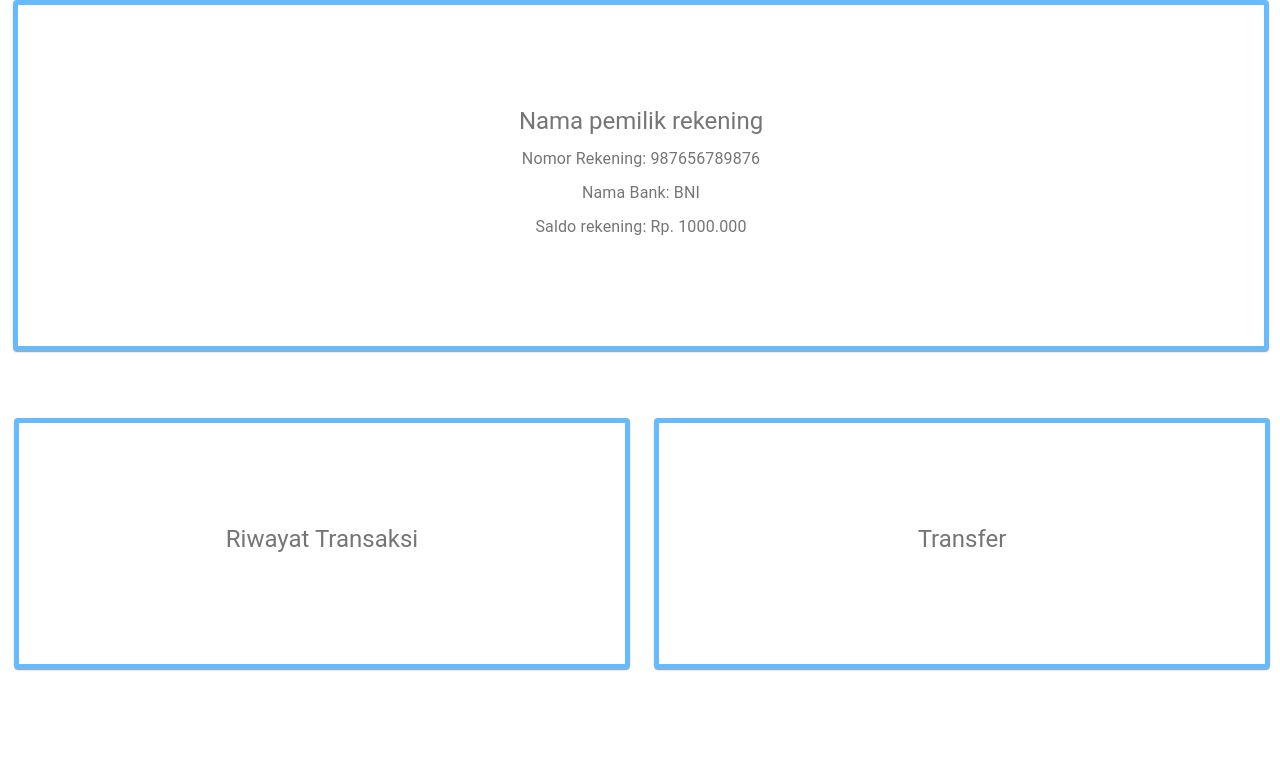
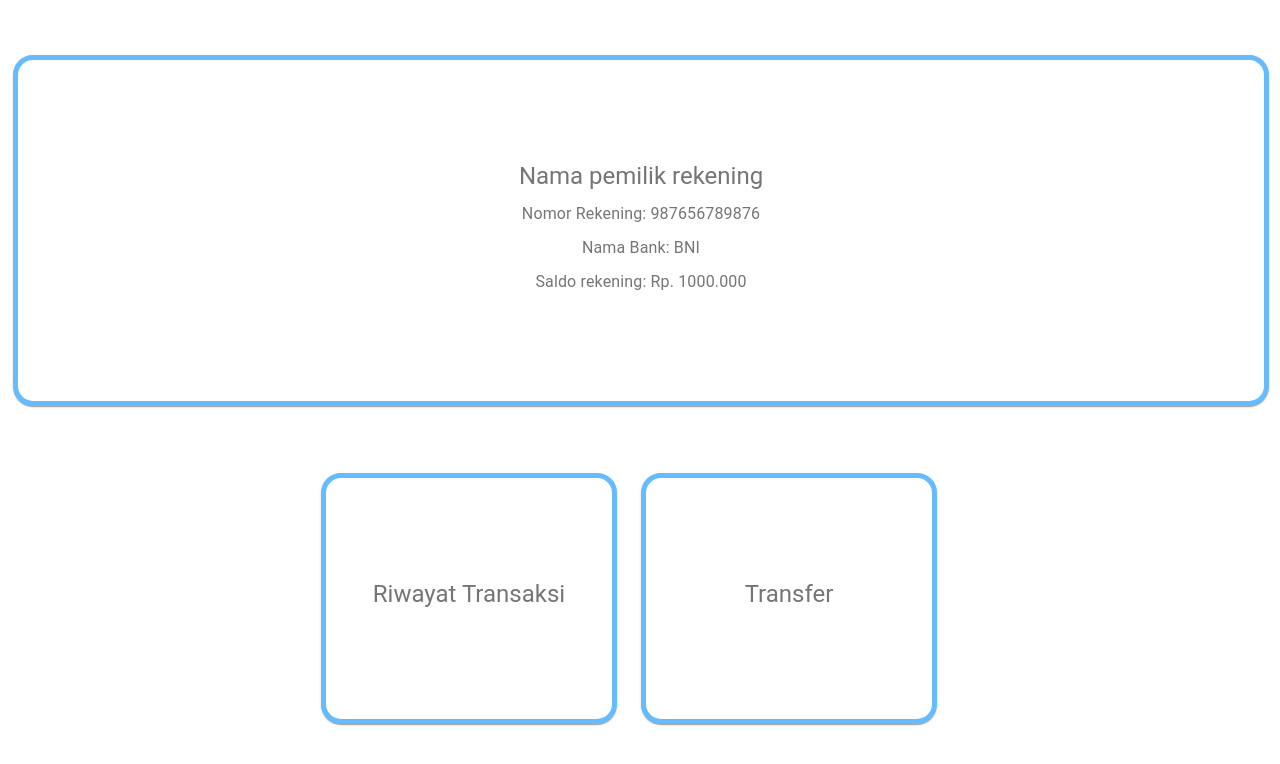
Before and after one commit to avisenna01/Bank-Pro, a React (Create React App) app: page / in a window 1280 px wide. Shown: the top 764 px of the page. Built offline with nearby package versions, Linux system fonts and the light colour scheme.

Commit message:
css styling on homepage

```diff
--- a/src/views/HomePage.js
+++ b/src/views/HomePage.js
@@ -1,4 +1,5 @@
 import React from 'react';
+
 // import Button from '@material-ui/core/Button';
 import { makeStyles } from '@material-ui/core/styles';
 import Grid from '@material-ui/core/Grid';
@@ -14,7 +15,8 @@ const useStyles = makeStyles(theme => ({
         textAlign: 'center',
         color: theme.palette.text.secondary,
         border: "5px solid #66BBFF",
-        padding: "100px 0"
+        padding: "100px 0",
+        borderRadius: "20px"
     },
 }));
 
@@ -25,18 +27,18 @@ const HomePage = props => {
     return (
         <div className={classes.root}>
             <Grid style={{ marginLeft: "1px" }} container xs={12} spacing={3} >
-                <Grid style={{ marginBottom: "55px" }} item xs={12}><Paper className={classes.paper}>
+                <Grid style={{ margin: "55px 0" }} item xs={12}><Paper className={classes.paper}>
                     <Typography variant="h5" gutterBottom>Nama pemilik rekening</Typography>
                     <Typography variant="subtitle1" gutterBottom>Nomor Rekening: 987656789876</Typography>
                     <Typography variant="subtitle1" gutterBottom>Nama Bank: BNI</Typography>
                     <Typography variant="subtitle1" gutterBottom>Saldo rekening: Rp. 1000.000</Typography>
 
                 </Paper></Grid>
-                <Grid style={{ marginLeft: "1px" }} container xs={12} spacing={3}>
-                    <Grid item xs={12} md={6}><Paper className={classes.paper}>
+                <Grid justify="center" container xs={12} spacing={3}>
+                    <Grid item xs={6} sm={3}><Paper className={classes.paper}>
                         <Typography variant="h5" gutterBottom>Riwayat Transaksi</Typography>
                     </Paper></Grid>
-                    <Grid item xs={12} md={6}><Paper className={classes.paper}>
+                    <Grid item xs={6} sm={3}><Paper className={classes.paper}>
                         <Typography variant="h5" gutterBottom>Transfer</Typography>
                     </Paper></Grid>
                 </Grid>
```
